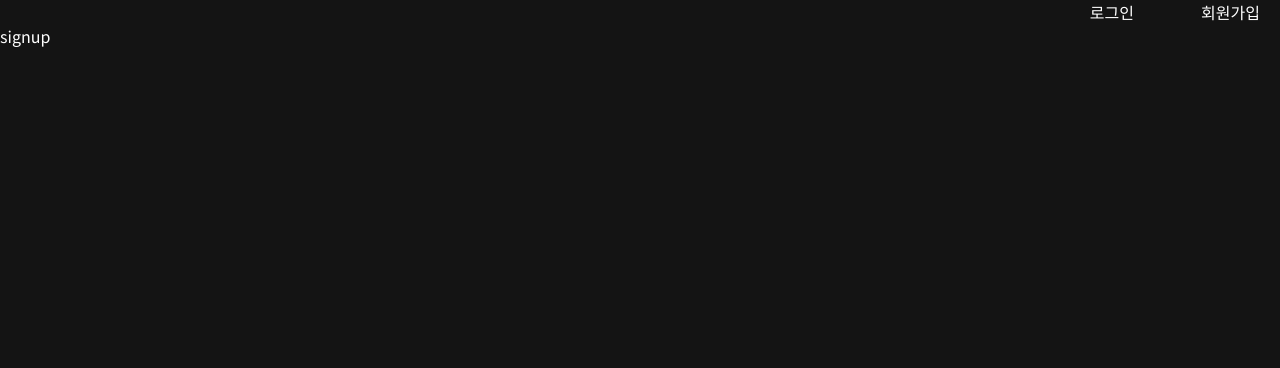
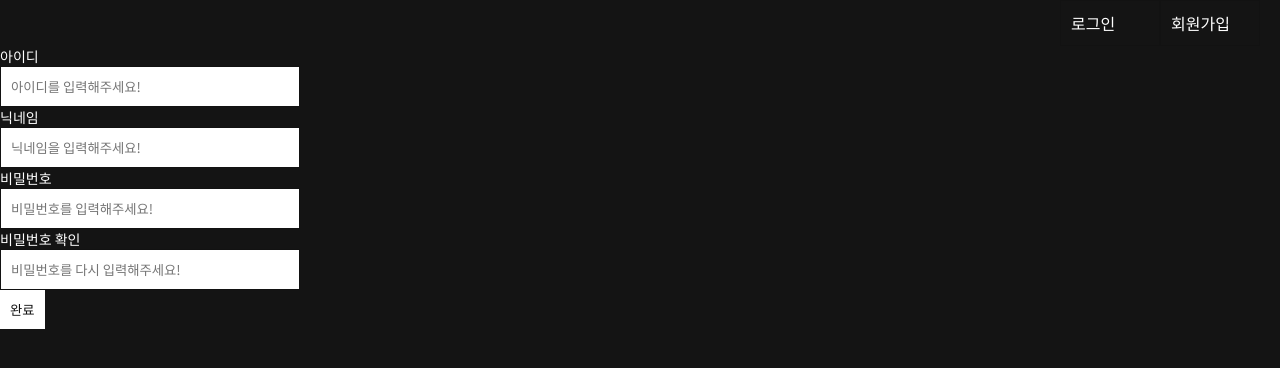
Before and after one commit to che-ri/gallery, a React (Create React App) app: page /signup in a window 1280 px wide. Shown: the top 368 px of the page. Built offline with nearby package versions, Linux system fonts and the light colour scheme.

Commit message:
[feat] 로그인, 회원가입 페이지 작성

```diff
--- a/src/components/Header.js
+++ b/src/components/Header.js
@@ -1,8 +1,6 @@
 import React from "react";
-import styled from "styled-components";
 
-import Input from "../elements/Input";
-import { Grid } from "../elements";
+import { Grid, Input } from "../elements";
 
 const Header = () => {
     return (
--- a/src/elements/Button.js
+++ b/src/elements/Button.js
@@ -0,0 +1,27 @@
+import React from "react";
+import styled from "styled-components";
+
+const Button = ({ children, bg, color, width, height, padding }) => {
+    const styles = { bg, color, width, height, padding };
+    return <ElButton {...styles}>{children}</ElButton>;
+};
+
+Button.defaultProps = {
+    children: null,
+
+    bg: "#fff",
+    color: "#121212",
+    width: false,
+    height: false,
+    padding: "10px",
+};
+
+const ElButton = styled.button`
+    background-color: ${(props) => props.bg};
+    ${(props) => (props.width ? `width:${props.width};` : "")};
+    ${(props) => (props.height ? `height: ${props.height};` : "")};
+    ${(props) => (props.color ? `color:${props.color};` : "")}
+    padding: ${(props) => props.padding};
+`;
+
+export default Button;
--- a/src/elements/Grid.js
+++ b/src/elements/Grid.js
@@ -1,8 +1,15 @@
 import React from "react";
 import styled from "styled-components";
 
-const Grid = ({ children, margin, padding, width, is_flex }) => {
-    const styles = { margin, padding, width, is_flex };
+const Grid = ({
+    children,
+    margin,
+    padding,
+    width,
+    is_flex,
+    is_flex_column,
+}) => {
+    const styles = { margin, padding, width, is_flex, is_flex_column };
     return (
         <>
             <StyledGrid {...styles}>{children}</StyledGrid>
@@ -13,19 +20,24 @@ const Grid = ({ children, margin, padding, width, is_flex }) => {
 Grid.defaultProps = {
     children: null,
     is_flex: false,
+    is_flex_column: false,
     margin: false,
     padding: false,
     width: "100%",
 };
 
 const StyledGrid = styled.div`
-    ${props =>
+    ${(props) =>
         props.is_flex
             ? `display:flex; justify-content:space-between; align-items:center;`
             : ""}
-    ${props => (props.margin ? `margin:${props.margin};` : "")}
-    ${props => (props.padding ? `margin:${props.padding};` : "")}
-    width: ${props => props.width}
+    ${(props) =>
+        props.is_flex_column
+            ? `display:flex; flex-direction:column; justify-content:center; `
+            : ""}
+    ${(props) => (props.margin ? `margin:${props.margin};` : "")}
+    ${(props) => (props.padding ? `margin:${props.padding};` : "")}
+    width: ${(props) => props.width}
 `;
 
 export default Grid;
--- a/src/elements/Input.js
+++ b/src/elements/Input.js
@@ -2,31 +2,45 @@ import React from "react";
 import styled from "styled-components";
 import { Link } from "react-router-dom";
 
-const Input = ({ type, text, to, width }) => {
-    const styles = { width };
+const Input = ({ type, text, placeholder, to, width, border, padding }) => {
+    const styles = { width, border, padding };
     if (type === "Link")
         return (
             <ElLink to={to} {...styles}>
                 {text}
             </ElLink>
         );
-    if (type === "textarea") return <Textarea {...styles} />;
-    return <ElInput {...styles} />;
+    if (type === "textarea")
+        return <Textarea placeholder={placeholder} {...styles} />;
+    return <ElInput placeholder={placeholder} {...styles} />;
 };
 
 Input.defaultProps = {
     text: null,
+    placeholder: null,
     to: false,
     type: "text",
-    width: "50px",
+    width: "300px",
+    border: "1px solid #121212",
+    padding: "10px",
 };
 
 const ElInput = styled.input`
-    width: ${props => props.width};
+    width: ${(props) => props.width};
+    border: ${(props) => props.border};
+    padding: ${(props) => props.padding};
 `;
 
-const ElLink = styled(Link)``;
+const ElLink = styled(Link)`
+    width: ${(props) => props.width};
+    border: ${(props) => props.border};
+    padding: ${(props) => props.padding};
+`;
 
-const Textarea = styled.textarea``;
+const Textarea = styled.textarea`
+    width: ${(props) => props.width};
+    border: ${(props) => props.border};
+    padding: ${(props) => props.padding};
+`;
 
 export default Input;
--- a/src/elements/Text.js
+++ b/src/elements/Text.js
@@ -0,0 +1,29 @@
+import React from "react";
+import styled from "styled-components";
+
+const Text = ({ children, type, color, bold, size }) => {
+    const styles = { color, bold, size };
+    if ((type = "span")) return <Span {...styles}>{children}</Span>;
+    return <P {...styles}>{children}</P>;
+};
+
+Text.defaultProps = {
+    children: null,
+    type: "p",
+    color: "#fff",
+    bold: false,
+    size: "14px",
+};
+
+const P = styled.p`
+    font-weight: ${(props) => (props.bold ? "600" : "400")};
+    color: ${(props) => props.color};
+    font-size: ${(props) => props.size};
+`;
+const Span = styled.span`
+    font-weight: ${(props) => (props.bold ? "600" : "400")};
+    color: ${(props) => props.color};
+    font-size: ${(props) => props.size};
+`;
+
+export default Text;
--- a/src/elements/index.js
+++ b/src/elements/index.js
@@ -1,3 +1,6 @@
 import Grid from "./Grid";
+import Text from "./Text";
+import Input from "./Input";
+import Button from "./Button";
 
-export { Grid };
+export { Grid, Text, Input, Button };
--- a/src/pages/Login.js
+++ b/src/pages/Login.js
@@ -1,7 +1,22 @@
 import React from "react";
+import { Grid, Input, Button, Text } from "../elements";
 
 const Login = () => {
-    return <>login</>;
+    return (
+        <>
+            <Grid is_flex_column>
+                <Text>아이디</Text>
+                <Input placeholder="아이디를 입력해주세요!" />
+            </Grid>
+            <Grid is_flex_column>
+                <Text>비밀번호</Text>
+                <Input placeholder="비밀번호를 입력해주세요!" />
+            </Grid>
+            <Grid>
+                <Button>로그인</Button>
+            </Grid>
+        </>
+    );
 };
 
 export default Login;
--- a/src/pages/Signup.js
+++ b/src/pages/Signup.js
@@ -1,7 +1,30 @@
 import React from "react";
+import { Grid, Text, Input, Button } from "../elements";
 
 const Signup = () => {
-    return <div>signup</div>;
+    return (
+        <>
+            <Grid is_flex_column>
+                <Text>아이디</Text>
+                <Input placeholder="아이디를 입력해주세요!" />
+            </Grid>
+            <Grid is_flex_column>
+                <Text>닉네임</Text>
+                <Input placeholder="닉네임을 입력해주세요!" />
+            </Grid>
+            <Grid is_flex_column>
+                <Text>비밀번호</Text>
+                <Input placeholder="비밀번호를 입력해주세요!" />
+            </Grid>
+            <Grid is_flex_column>
+                <Text>비밀번호 확인</Text>
+                <Input placeholder="비밀번호를 다시 입력해주세요!" />
+            </Grid>
+            <Grid>
+                <Button>완료</Button>
+            </Grid>
+        </>
+    );
 };
 
 export default Signup;
```
